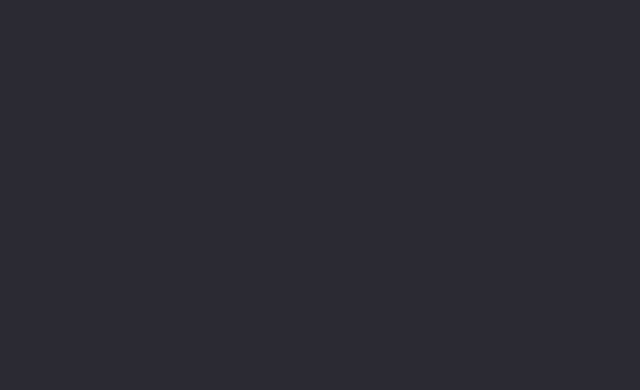
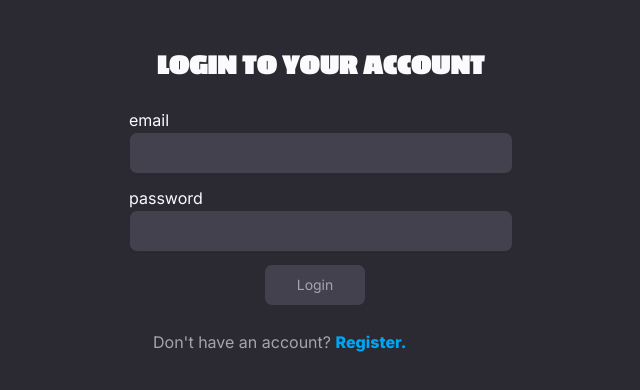
Before and after one commit to mojotron/archery-event-client, a React (Vite) app: page /login in a window 1280 px wide. Before the commit this address had no page. Shown: the top 390 px of the page, without its empty margins (319-959 px from the left). Built offline with nearby package versions, Linux system fonts and the light colour scheme.

Commit message:
add login page structure

```diff
--- a/src/App.tsx
+++ b/src/App.tsx
@@ -2,6 +2,7 @@ import { Routes, Route } from "react-router";
 // pages
 import Register from "./pages/Register";
 import VerifyEmail from "./pages/VerifyEmail";
+import Login from "./pages/Login";
 
 const App = () => {
   return (
@@ -9,6 +10,7 @@ const App = () => {
       <Routes>
         <Route path="/register" element={<Register />} />
         <Route path="/email/verify/:code" element={<VerifyEmail />} />
+        <Route path="/login" element={<Login />} />
       </Routes>
     </div>
   );
--- /dev/null
+++ b/src/pages/Login.tsx
@@ -0,0 +1,55 @@
+import { ChangeEvent, useState } from "react";
+import PageHeading from "../components/ui/PageHeading";
+import AuthForm from "../components/auth/AuthForm";
+import FormInput from "../components/auth/AuthInput";
+import Button from "../components/ui/Button";
+import LinkCard from "../components/auth/LinkCard";
+
+const Login = () => {
+  const [formData, setFormData] = useState({ email: "", password: "" });
+
+  const handleChange = (e: ChangeEvent<HTMLInputElement>) => {
+    const { name, value } = e.target;
+    setFormData((oldState) => ({ ...oldState, [name]: value }));
+  };
+
+  const buttonDisabled = !formData.email || !formData.password;
+
+  return (
+    <div className="p-4 flex flex-col items-center">
+      <PageHeading>Login to your Account</PageHeading>
+      <AuthForm handler={() => console.log("hello")}>
+        <FormInput
+          type="email"
+          label="email"
+          name="email"
+          value={formData.email}
+          onChange={handleChange}
+        />
+
+        <FormInput
+          type="password"
+          label="password"
+          name="password"
+          value={formData.password}
+          onChange={handleChange}
+        />
+
+        <Button
+          label="Login"
+          type="submit"
+          isLoading={false}
+          isDisabled={buttonDisabled}
+        />
+      </AuthForm>
+
+      <LinkCard
+        message="Don't have an account?"
+        linkPath="/register"
+        linkText="Register."
+      />
+    </div>
+  );
+};
+
+export default Login;
--- a/src/pages/Register.tsx
+++ b/src/pages/Register.tsx
@@ -6,7 +6,7 @@ import { postRegisterUser } from "../lib/api";
 // components
 import FormInput from "../components/auth/AuthInput";
 import AuthForm from "../components/auth/AuthForm";
-import SubmitButton from "../components/ui/Button";
+import Button from "../components/ui/Button";
 import PageHeading from "../components/ui/PageHeading";
 import LinkCard from "../components/auth/LinkCard";
 import InputErrors, { InputError } from "../components/auth/InputErrors";
@@ -97,7 +97,7 @@ const Register = () => {
           onChange={handleChange}
         />
 
-        <SubmitButton
+        <Button
           label="Create Account"
           type="submit"
           isLoading={isPending}
```
